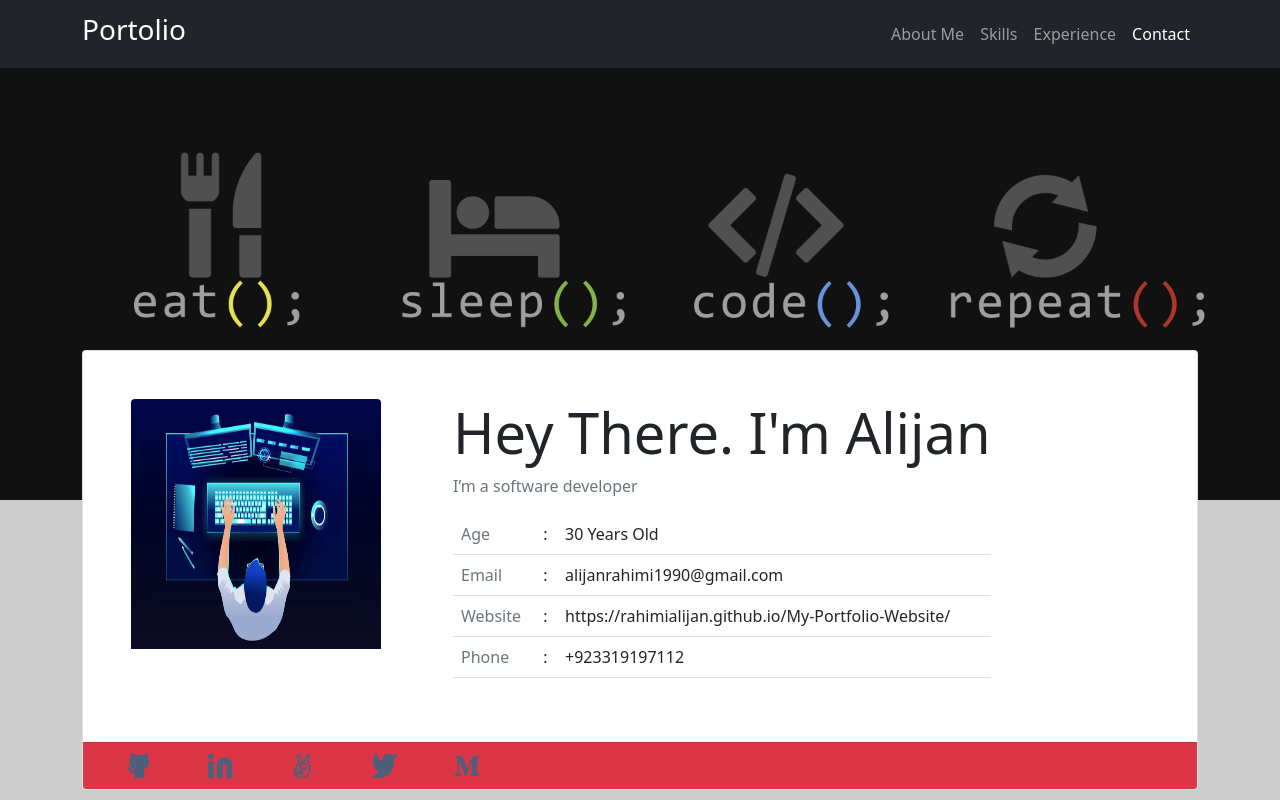
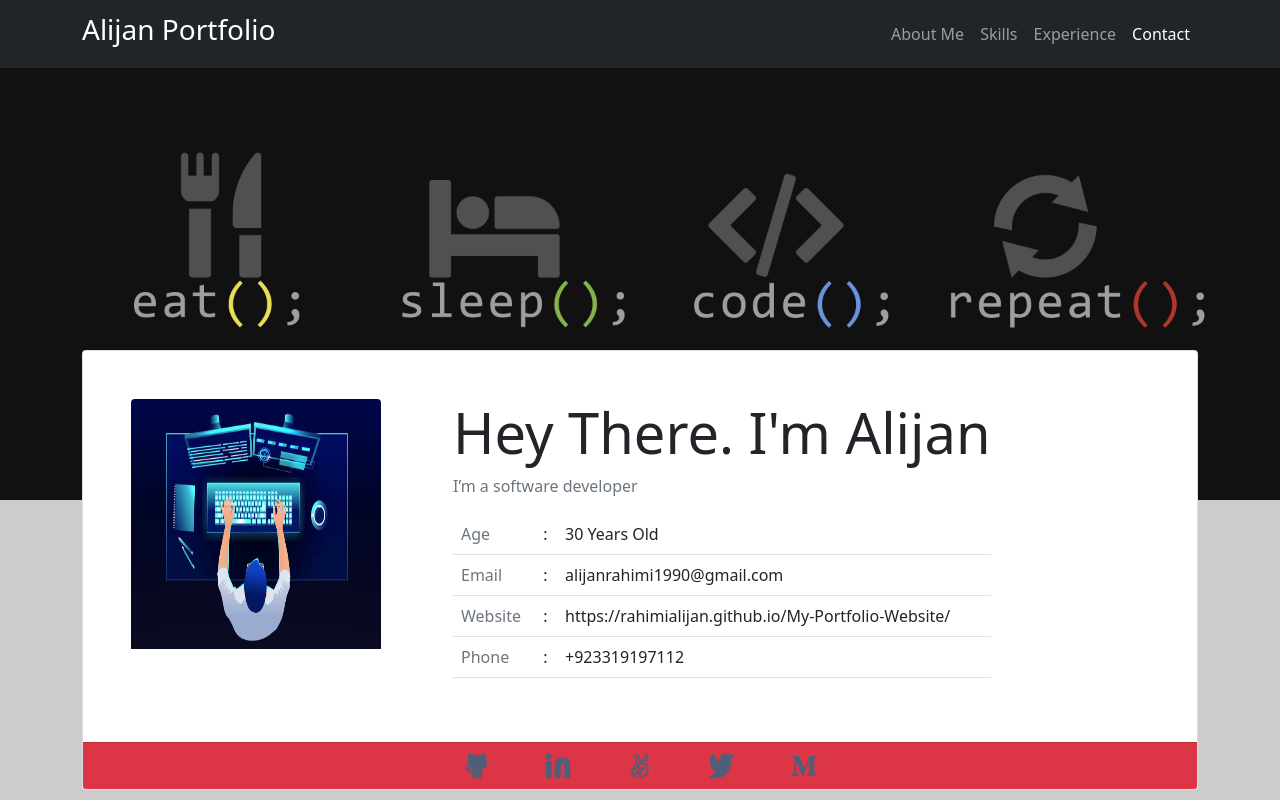
Before and after one commit to rahimialijan/My-Portfolio-Bootstrap-, a website: page index.html in a window 1280 px wide. Shown: the top 800 px of the page. Drawn offline with Linux system fonts and the light colour scheme.

Commit message:
Align center social media icon and footer text

```diff
--- a/index.html
+++ b/index.html
@@ -18,7 +18,7 @@
                 <button class="navbar-toggler" data-bs-toggle="collapse" data-bs-target="#Nav-Menu">
                     <span class="navbar-toggler-icon"></span>
                 </button>
-                <a href="#" class="navbar-brand"><h3>Portolio</h3></a>
+                <a href="#" class="navbar-brand"><h3>Alijan Portfolio</h3></a>
                 <div class="collapse navbar-collapse justify-content-end" id="Nav-Menu">
                     <ul class="navbar-nav ml-auto ">
                         <li class="nav-item"><a class="nav-link" href="#about">About Me</a></li>
@@ -77,7 +77,7 @@
                                     </div>
                                 </div>
                             </div>
-                            <div class="card-footer bg-danger">
+                            <div class="card-footer bg-danger text-center">
                                 <a  href="https://github.com/rahimialijan">
                                     <img width="30" class="mx-4 img-responsive" src="images/Icons/Icon-GitHub.svg" alt="GitHub">
                                 </a>
@@ -215,7 +215,7 @@
     <div class="row">
         <div class="col">
             <div class="container">
-                <p class="text-white py-2">Website Designed By: Alijan and Cuauhtemoc</p>
+                <p class="text-white pt-3 text-center">Website Designed By: Alijan and Cuauhtemoc</p>
             </div>
         </div>
     </div>
```
